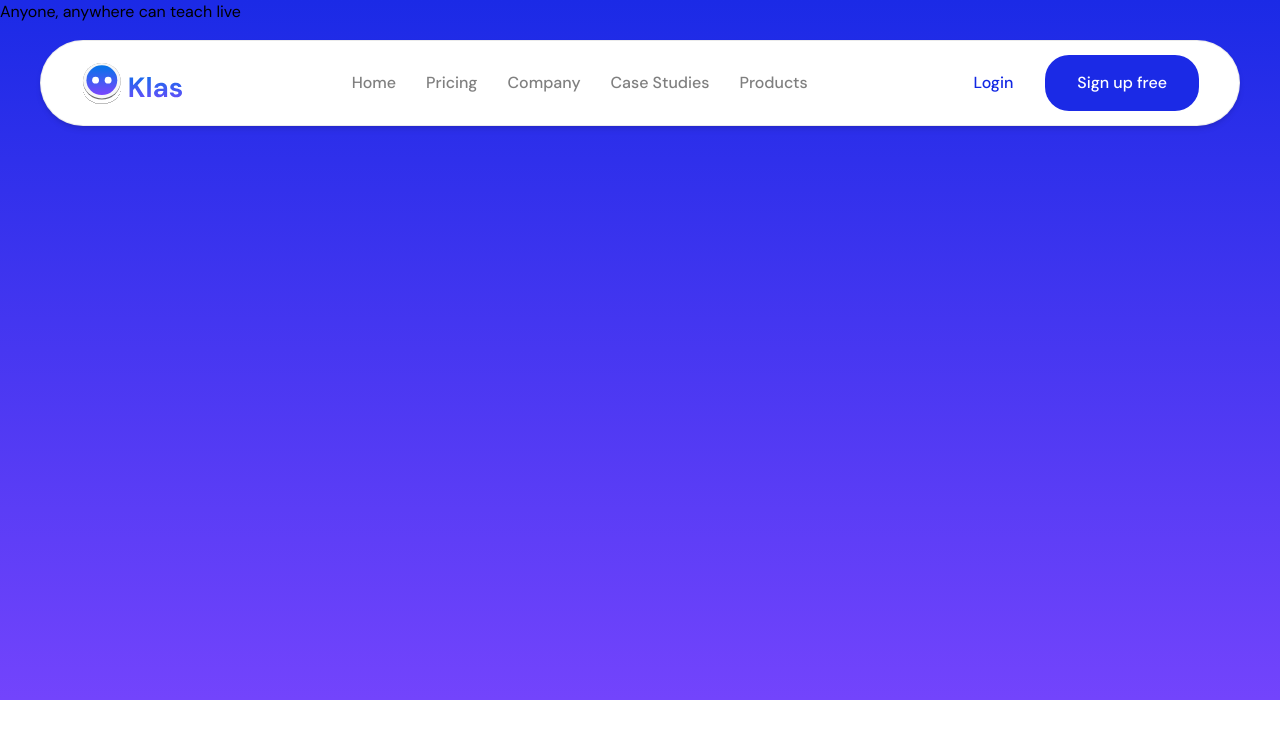
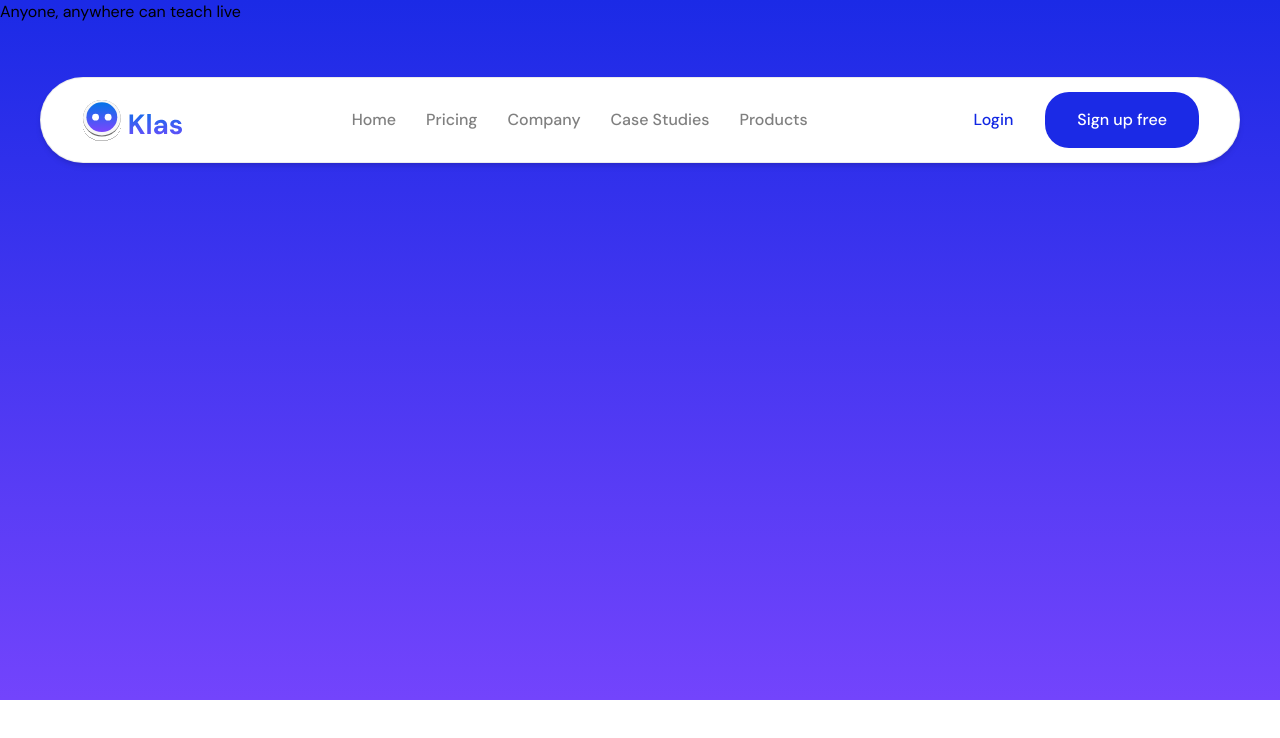
Before and after one commit to OgaDavid/klas-clone, a Next.js app: page / in a window 1280 px wide. Shown: the top 738 px of the page. Built offline with nearby package versions, Linux system fonts and the light colour scheme.

Commit message:
feat: fixed navigation and header accross all pages

```diff
--- a/app/components/Header.jsx
+++ b/app/components/Header.jsx
@@ -27,7 +27,7 @@ const NavLinks = [
 
 const Header = () => {
   return (
-    <div className="absolute container top-10">
+    <div className="header container top-10">
       <header className="z-50">
         <div className="py-3.5 px-10 bg-white rounded-[50px] border border-[#00000014] flex justify-between shadow-md w-full items-center">
           <Logo />
@@ -56,7 +56,7 @@ const Header = () => {
               Sign up free
             </Link>
           </div>
-          <div className="tab-800:hidden">
+          <div className="tab-800:hidden cursor-pointer">
             <svg
               xmlns="http://www.w3.org/2000/svg"
               width="32"
--- a/app/globals.css
+++ b/app/globals.css
@@ -1,5 +1,5 @@
 /* google font import - DMsans */
-@import url('https://fonts.googleapis.com/css2?family=DM+Sans:wght@400;500;700&display=swap');
+@import url("https://fonts.googleapis.com/css2?family=DM+Sans:wght@400;500;700&display=swap");
 
 @tailwind base;
 @tailwind components;
@@ -8,21 +8,28 @@
 *,
 html,
 body {
-    font-family: 'DM Sans', sans-serif;
+  font-family: "DM Sans", sans-serif;
 }
 
 /* base styling */
 @layer base {
-  nav ul li a{
-    @apply text-gray-100 font-medium text-sm lg:text-base active:text-blue-100 hover:text-blue-200 transition-all duration-300
+  nav ul li a {
+    @apply text-gray-100 font-medium text-sm lg:text-base active:text-blue-100 hover:text-blue-200 transition-all duration-300;
   }
 }
 
 /* utility classes */
-  .container {
-    @apply max-w-[1300px] mx-auto py-0 px-[20px] tab:px-[40px];
-  }
+.container {
+  @apply max-w-[1300px] mx-auto py-0 px-[20px] tab:px-[40px];
+}
 
-  .gradient {
-    background: linear-gradient(1turn,#7344fc,#1b2ae6);
-  }
+.gradient {
+  background: linear-gradient(1turn, #7344fc, #1b2ae6);
+}
+
+.header {
+  position: absolute;
+  left: 50%;
+  top: 15%;
+  transform: translate(-50%, -50%);
+}
```
